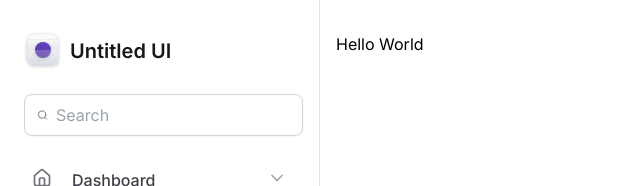
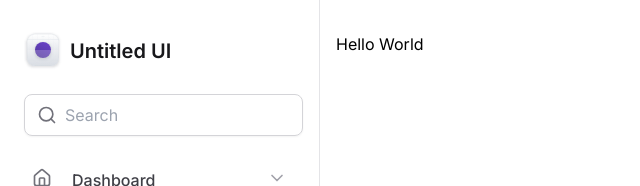
Before and after one commit to Marcelllombm/tailwind-next, a Next.js app: page / in a window 1280 px wide. Shown: the top 186 px of the page, without its empty margins (0-640 px from the left). Built offline with nearby package versions, Linux system fonts and the light colour scheme.

Commit message:
feat: pattem de composiçáo

```diff
--- /dev/null
+++ b/src/components/Input.tsx
@@ -0,0 +1,26 @@
+import { ComponentProps } from 'react'
+
+type InputPrefixProps = ComponentProps<'div'>
+export function Prefix(props: InputPrefixProps) {
+  return <div {...props} />
+}
+
+type InputControlProps = ComponentProps<'input'>
+export function Control(props: InputControlProps) {
+  return (
+    <input
+      className="flex-1 border-0 bg-transparent p-0 text-zinc-900  planceholder-zinc-600"
+      {...props}
+    />
+  )
+}
+
+type InputRootProps = ComponentProps<'div'>
+export function Root(props: InputRootProps) {
+  return (
+    <div
+      className="mx-1 flex w-full items-center gap-2 rounded-lg border border-zinc-300 px-3 py-2 shadow-sm"
+      {...props}
+    />
+  )
+}
--- a/src/components/Sidebar/index.tsx
+++ b/src/components/Sidebar/index.tsx
@@ -4,28 +4,29 @@
   Home,
   SquareStack,
   Users,
-  Search,
   LifeBuoy,
   Cog,
+  Search,
 } from 'lucide-react'
 
 import { Logo } from './Logo'
 import { NavItem } from './NavItem'
 import { UsedSpaceWidget } from './UsedSpaceWidget'
 import { Profile } from './Profile'
+import * as Input from '../Input'
 
 export function Sidebar() {
   return (
     <aside className=" flex flex-col gap-6 border-r border-zinc-200 px-5 py-8 ">
       <Logo />
 
-      <div className="mx-1 flex w-full items-center gap-2 rounded-lg border border-zinc-300 px-3 py-2 shadow-sm">
-        <Search className="w-5 h-5 text-zinc-500" />
-        <input
-          className="flex-1 border-0 bg-transparent p-0 text-zinc-900  planceholder-zinc-600"
-          placeholder="Search"
-        />
-      </div>
+      <Input.Root>
+        <Input.Prefix>
+          <Search className="w-5 h-5 text-zinc-500" />
+        </Input.Prefix>
+        <Input.Control placeholder="Search" />
+      </Input.Root>
+
       <nav className="space-y-0.5  ">
         <NavItem title="Dashboard" icon={Home} />
         <NavItem title="Projets" icon={BarChart} />
```
